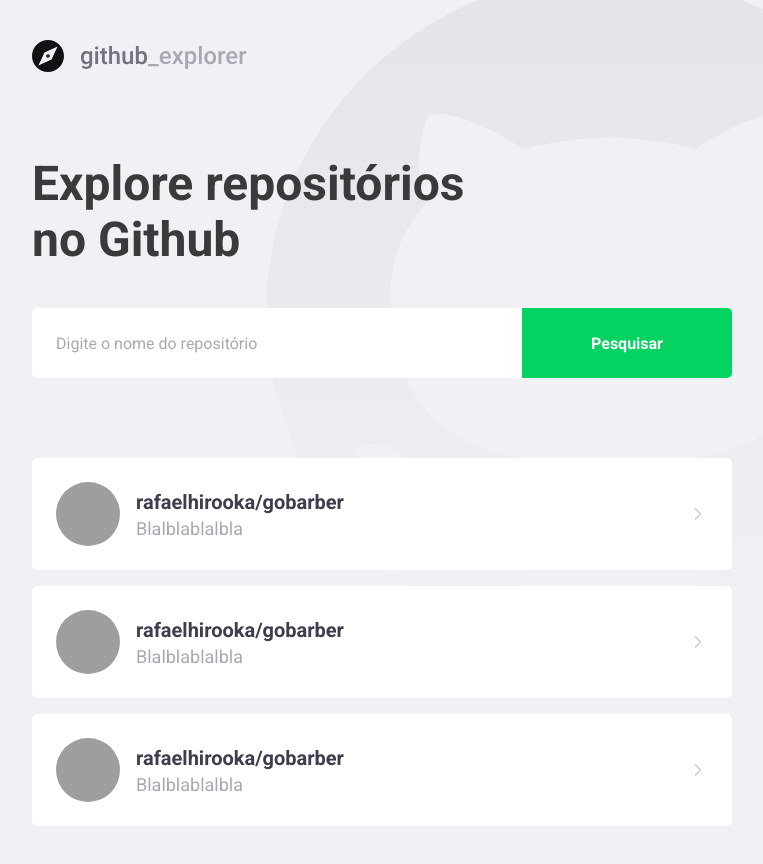
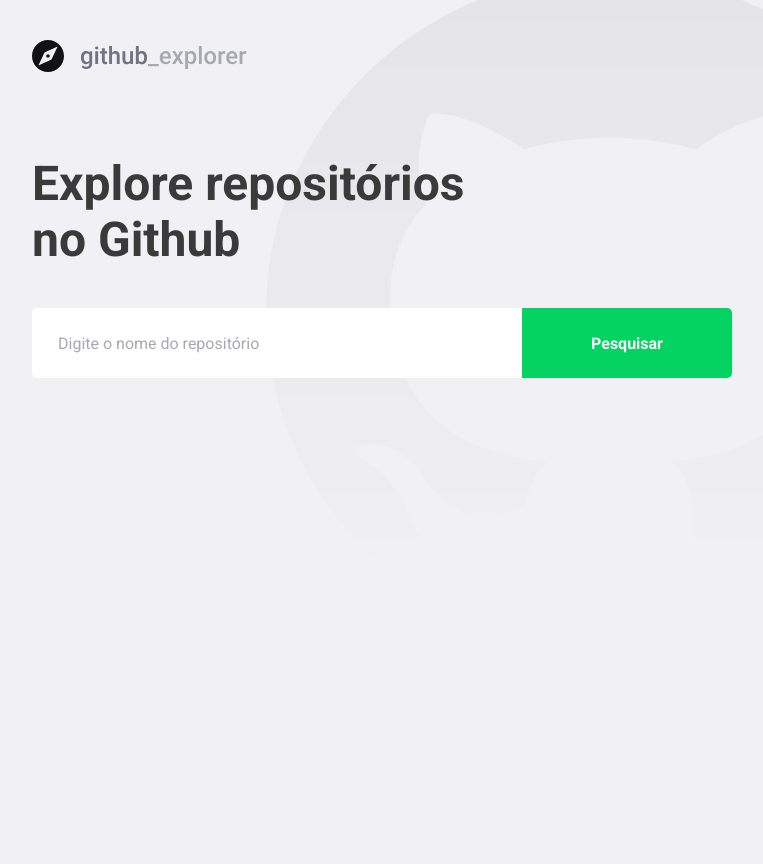
Before and after one commit to rafaelhirooka/github-explorer, a React (Create React App) app: page / in a window 1280 px wide. Shown: the whole page, without its empty margins (148-911 px from the left). After the commit the page ends 800 px from the top, so only its background shows below. Built offline with nearby package versions, Linux system fonts and the light colour scheme; grey boxes are pictures that could not be loaded.

Commit message:
error handling and styled components new features

```diff
--- a/package.json
+++ b/package.json
@@ -10,6 +10,7 @@
     "@types/node": "^12.0.0",
     "@types/react": "^16.9.0",
     "@types/react-dom": "^16.9.0",
+    "axios": "^0.20.0",
     "polished": "^3.6.6",
     "react": "^16.13.1",
     "react-dom": "^16.13.1",
--- a/src/pages/Dashboard/index.tsx
+++ b/src/pages/Dashboard/index.tsx
@@ -1,58 +1,79 @@
-import React from 'react';
+import React, { useState, FormEvent } from 'react';
 import { FiChevronRight } from 'react-icons/fi';
+import api from '../../services/api';
 
 import logoImg from '../../assets/logo.svg';
 
-import { Title, Form, Repositories } from './styles';
+import { Title, Form, Repositories, Error } from './styles';
+
+interface Repository {
+  full_name: string;
+  description: string;
+  owner: {
+    login: string;
+    avatar_url: string;
+  };
+}
 
 const Dashboard: React.FC = () => {
+  const [newRepo, setNewRepo] = useState('');
+  const [inputError, setInputError] = useState('');
+  const [repositories, setRepositories] = useState<Repository[]>([]);
+
+  async function handleAddRepository(
+    e: FormEvent<HTMLFormElement>,
+  ): Promise<void> {
+    e.preventDefault();
+
+    if (!newRepo) {
+      setInputError('Digite o autor/nome do repositório');
+      return;
+    }
+
+    try {
+      const response = await api.get<Repository>(`repos/${newRepo}`);
+
+      const repository = response.data;
+
+      setRepositories([...repositories, repository]);
+      setInputError('');
+      setNewRepo('');
+    } catch (err) {
+      setInputError('Erro na busca por esse repositório');
+    }
+  }
+
   return (
     <>
       <img src={logoImg} alt="Github Explorer" />
       <Title>Explore repositórios no Github</Title>
 
-      <Form action="">
-        <input placeholder="Digite o nome do repositório" />
+      <Form hasError={!!inputError} onSubmit={handleAddRepository}>
+        <input
+          value={newRepo}
+          onChange={e => setNewRepo(e.target.value)}
+          placeholder="Digite o nome do repositório"
+        />
         <button type="submit">Pesquisar</button>
       </Form>
 
+      {inputError && <Error>{inputError}</Error>}
+
       <Repositories>
-        <a href="teste">
+        {repositories.map(repository => (
+          <a href="teste" key={repository.full_name}>
             <img
-            src="https://avatars3.githubusercontent.com/u/28057280?s=460&u=e9abff7e74551503b72f4b491e2d682389dc6f38&v=4"
-            alt="Rafael Hirooka"
+              src={repository.owner.avatar_url}
+              alt={repository.owner.login}
             />
             <div>
-            <strong>rafaelhirooka/gobarber</strong>
-            <p>Blalblablalbla</p>
+              <strong>{repository.full_name}</strong>
+              <p>{repository.description}</p>
             </div>
 
             <FiChevronRight size={20} />
           </a>
-        <a href="teste">
-          <img
-            src="https://avatars3.githubusercontent.com/u/28057280?s=460&u=e9abff7e74551503b72f4b491e2d682389dc6f38&v=4"
-            alt="Rafael Hirooka"
-          />
-          <div>
-            <strong>rafaelhirooka/gobarber</strong>
-            <p>Blalblablalbla</p>
-          </div>
-
-          <FiChevronRight size={20} />
-        </a>
-        <a href="teste">
-          <img
-            src="https://avatars3.githubusercontent.com/u/28057280?s=460&u=e9abff7e74551503b72f4b491e2d682389dc6f38&v=4"
-            alt="Rafael Hirooka"
-          />
-          <div>
-            <strong>rafaelhirooka/gobarber</strong>
-            <p>Blalblablalbla</p>
-          </div>
-
-          <FiChevronRight size={20} />
-        </a>
+        ))}
       </Repositories>
     </>
   );
--- a/src/pages/Dashboard/styles.ts
+++ b/src/pages/Dashboard/styles.ts
@@ -1,5 +1,9 @@
-import styled from 'styled-components';
+import styled, { css } from 'styled-components';
 import { shade } from 'polished';
+
+interface FormProps {
+  hasError: boolean;
+}
 
 export const Title = styled.h1`
   font-size: 48px;
@@ -9,7 +13,7 @@
   line-height: 56px;
 `;
 
-export const Form = styled.form`
+export const Form = styled.form<FormProps>`
   margin-top: 40px;
   max-width: 700px;
 
@@ -22,6 +26,14 @@
     border: 0;
     border-radius: 5px 0 0 5px;
     color: #3a3a3a;
+    border: 2px solid #fff;
+    border-right: 0;
+
+    ${props =>
+      props.hasError &&
+      css`
+        border-color: #c53030;
+      `}
 
     &::placeholder {
       color: #a8a8b3;
@@ -42,6 +54,12 @@
       background: ${shade(0.2, '#04d361')};
     }
   }
+`;
+
+export const Error = styled.span`
+  display: block;
+  color: #c53030;
+  margin-top: 8px;
 `;
 
 export const Repositories = styled.div`
@@ -74,7 +92,8 @@
     }
 
     div {
-      margin-left: 16px;
+      margin: 0 16px;
+      flex: 1;
 
       strong {
         font-size: 20px;
--- /dev/null
+++ b/src/services/api.ts
@@ -0,0 +1,7 @@
+import axios from 'axios';
+
+const api = axios.create({
+  baseURL: 'https://api.github.com',
+});
+
+export default api;
```
Also changed, not shown: 1 other file (tests, documents, lock files or other folders). Lines whose indentation alone changed are shown as unchanged.
